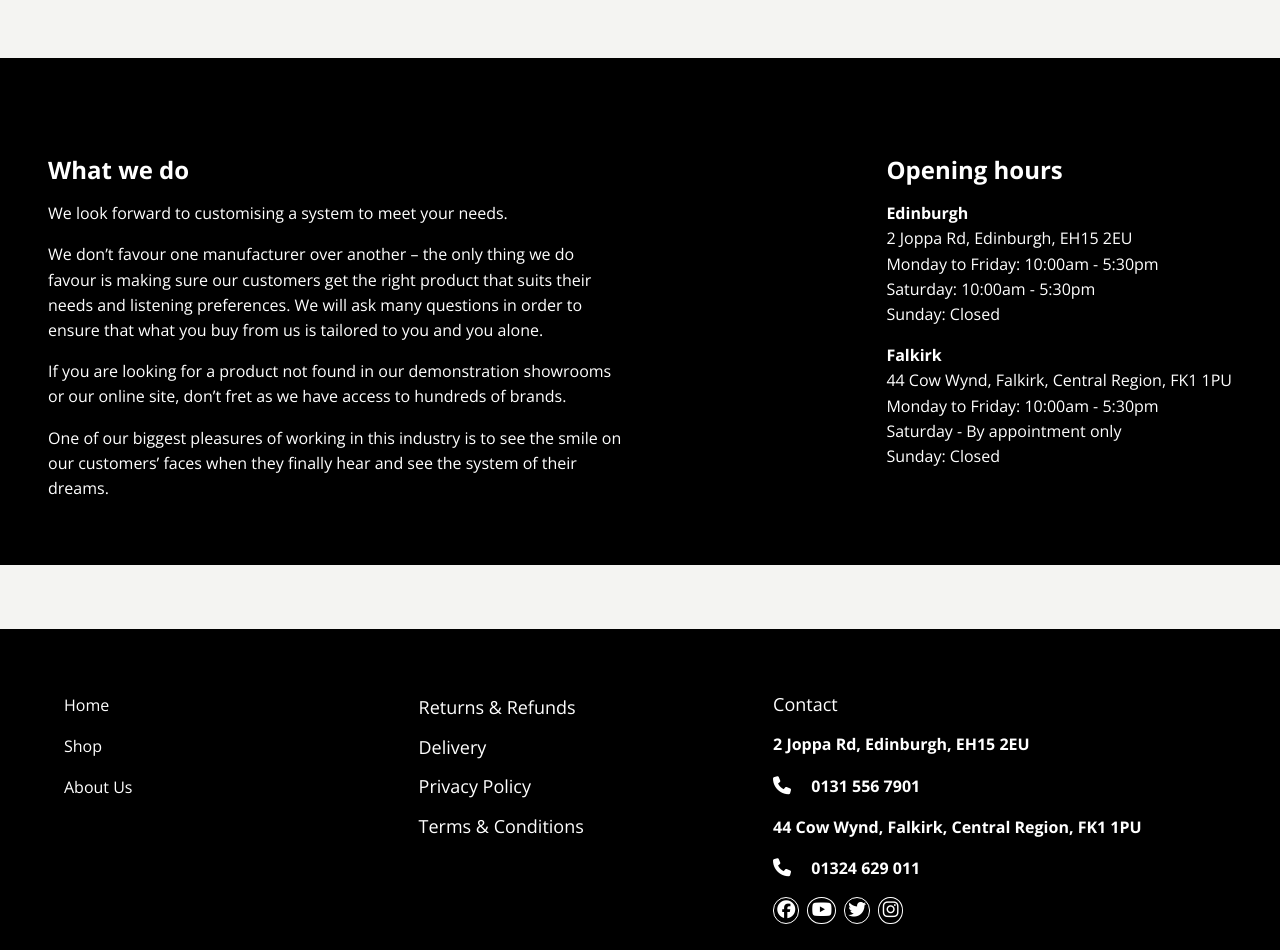
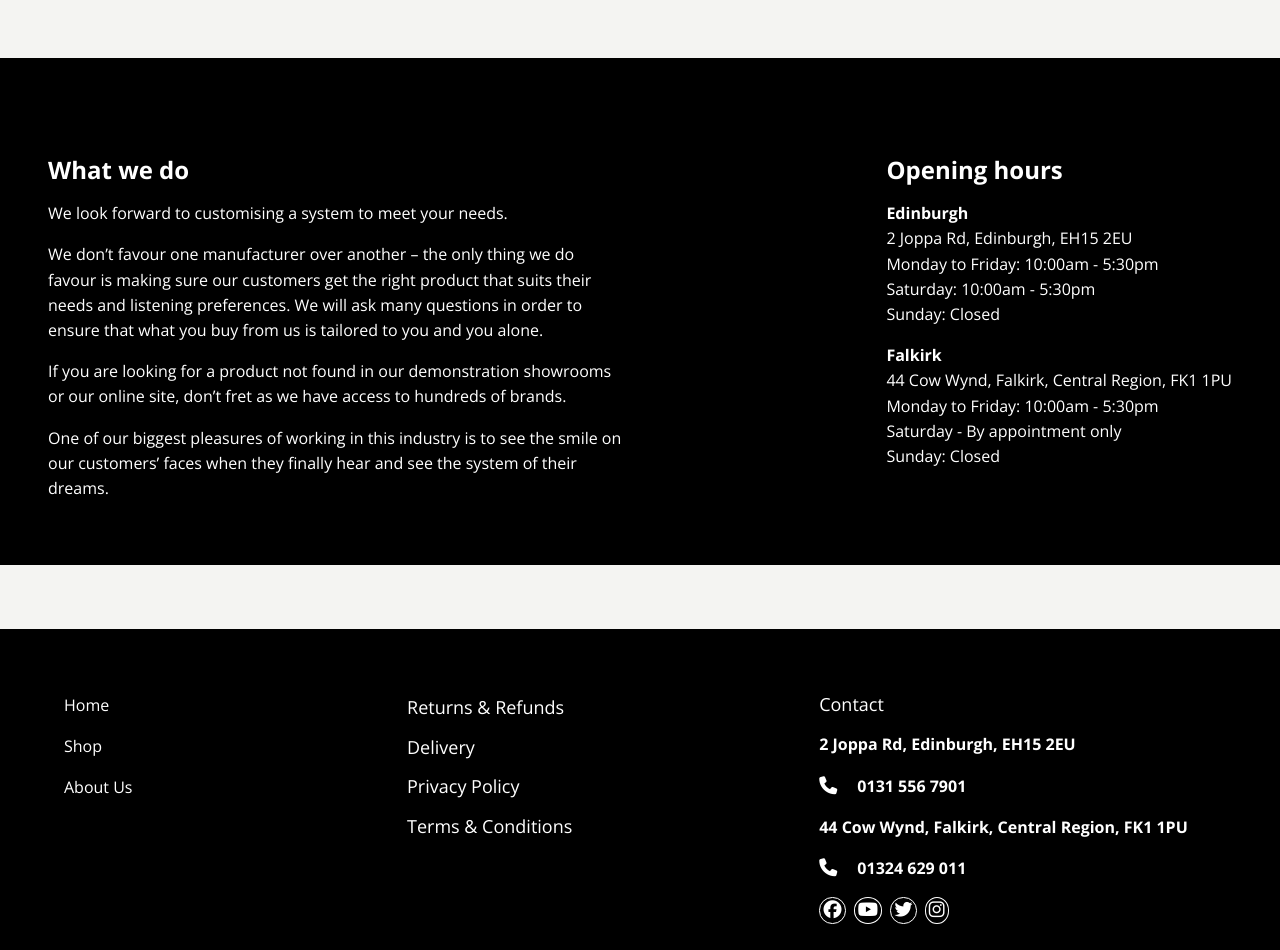
Before and after one commit to rts-cmk-wu08/the-big-bad-wolf, a React (Create React App) app: page / in a window 1280 px wide. Shown: the part 757-1707 px from the top of the page. Built offline with nearby package versions, Linux system fonts and the light colour scheme; no server answers.

Commit message:
minor clean2

```diff
--- a/src/pages/Comparison.js
+++ b/src/pages/Comparison.js
@@ -4,7 +4,7 @@ import CompareWidget from "../components/CompareWidget/CompareWidget";
 
 const Comparison = () => {
 
-    const [compCards, setCompCards] = useContext(CompareContext);
+    const [compCards] = useContext(CompareContext);
 
     return (
         <>
--- a/src/templates/footer.scss
+++ b/src/templates/footer.scss
@@ -94,7 +94,7 @@ footer img {
 .footer-bottom {
     padding-left: 1rem;
     padding-right: 1rem;
-    grid-template-columns: [first] 28% [line2] 28% [line3] auto [last];
+    grid-template-columns: [first] 27% [line2] 33% [line3] auto [last];
 
 
     &:nth-child(1) {
```
